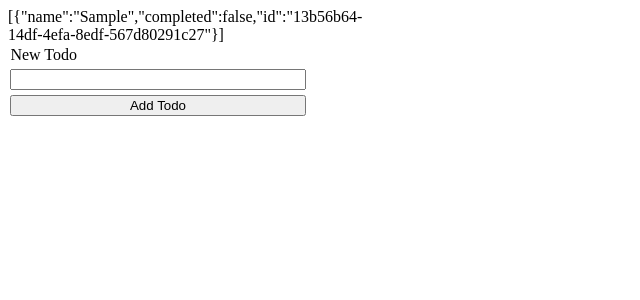
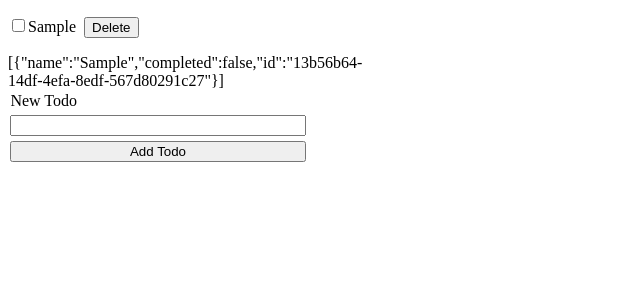
Before and after one commit to Rakibca/simple-todo-list-2, a React (Vite) app: page / in a window 1280 px wide. Both pictures are taken after typing "Sample" into the empty fields and a click on the button "Add Todo". Shown: the top 300 px of the page, without its empty margins (0-640 px from the left). Built offline with nearby package versions, Linux system fonts and the light colour scheme.

Commit message:
added check or uncheck functionality for todos

```diff
--- a/src/App.jsx
+++ b/src/App.jsx
@@ -6,7 +6,7 @@ function App() {
   const [todos, setTodos] = useState([]);
 
   function addNewTodo() {
-    if (newTodoName === "") return
+    if (newTodoName === "") return;
     setTodos((currentTodos) => {
       return [
         ...currentTodos,
@@ -16,8 +16,31 @@ function App() {
     setNewTodoName("");
   }
 
+  function toggleTodo() {}
+
   return (
+    <>
+      <ul id="list">
+        {todos.map((todo) => {
+          return (
+            <li key={todo.id} className="list-item">
+              <label className="list-item-label">
+                <input
+                  checked={todo.completed}
+                  type="checkbox"
+                  data-list-item-checkbox
+                  onChange={() => toggleTodo()}
+                />
+                <span data-list-item-text>{todo.name}</span>
+              </label>
+              <button data-button-delete>Delete</button>
+            </li>
+          );
+        })}
+      </ul>
+
       <div id="new-todo-form">
+        {/* {JSON.stringify(newTodoName)} */}
         {JSON.stringify(todos)}
         <label for="todo-input">New Todo</label>
         <input
@@ -28,6 +51,7 @@ function App() {
         />
         <button onClick={addNewTodo}>Add Todo</button>
       </div>
+    </>
   );
 }
 
```
Lines whose indentation alone changed are shown as unchanged.
